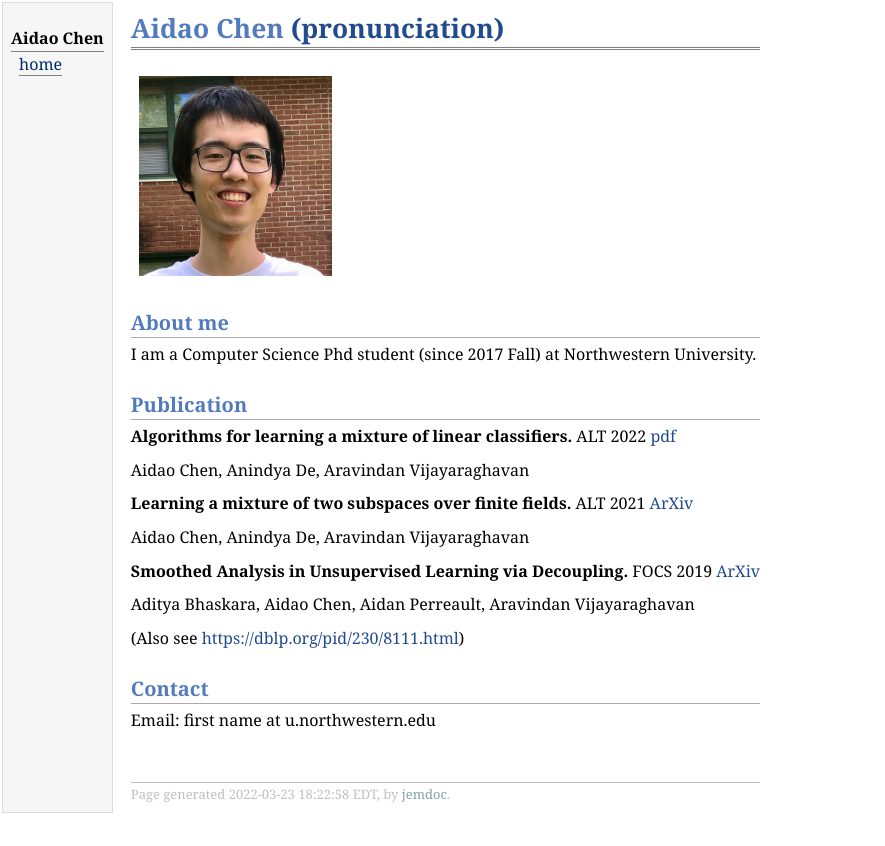
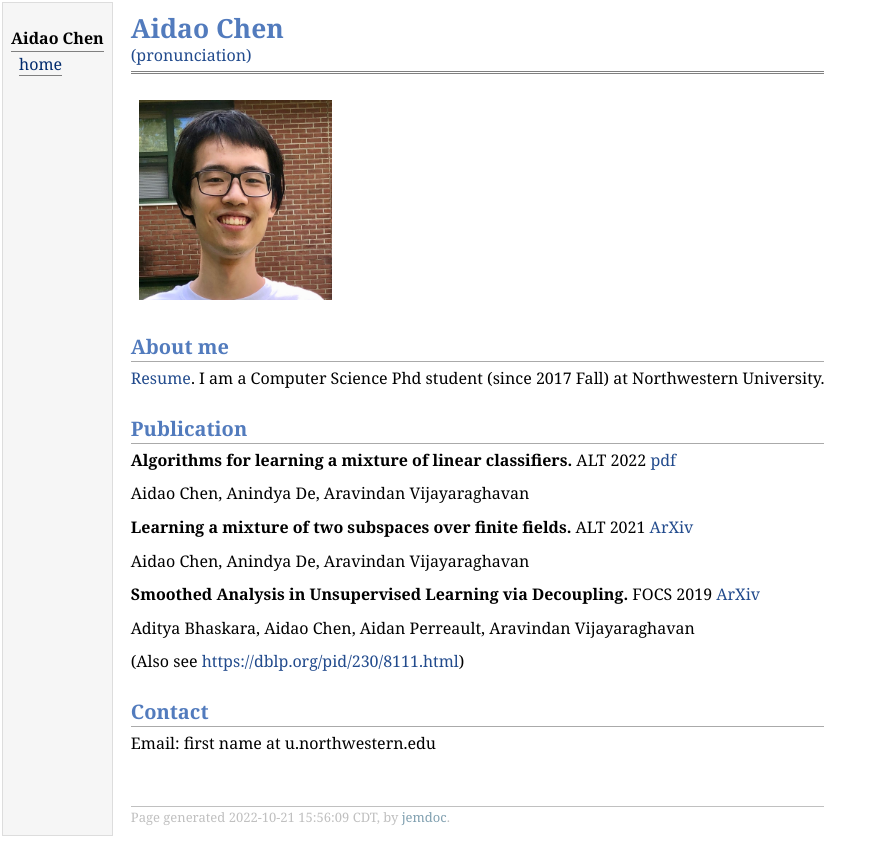
Before and after one commit to cad2015/cad2015.github.io, a plain HTML site: page index.html in a window 1280 px wide. Shown: the whole page, without its empty margins (0-885 px from the left). Before the commit the page ends 823 px from the top, so only its background shows below. Drawn offline with Linux system fonts and the light colour scheme.

Commit message:
add resume

```diff
--- a/index.html
+++ b/index.html
@@ -5,7 +5,7 @@
 <meta name="generator" content="jemdoc, see http://jemdoc.jaboc.net/" />
 <meta http-equiv="Content-Type" content="text/html;charset=utf-8" />
 <link rel="stylesheet" href="jemdoc.css" type="text/css" />
-<title>Aidao Chen <a href="https://name-coach.com/aidao">(pronunciation)</a></title>
+<title>Aidao Chen</title>
 </head>
 <body>
 <table summary="Table for page layout." id="tlayout">
@@ -16,13 +16,14 @@
 </td>
 <td id="layout-content">
 <div id="toptitle">
-<h1>Aidao Chen <a href="https://name-coach.com/aidao">(pronunciation)</a></h1>
+<h1>Aidao Chen</h1>
+<div id="subtitle"><a href="https://name-coach.com/aidao">(pronunciation)</a></div>
 </div>
 <table class="imgtable"><tr><td>
 <a href="index.html"><img src="portrait.jpg" alt="alt text" width="193.5" height="200px" /></a>&nbsp;</td>
 <td align="left"></td></tr></table>
 <h2>About me</h2>
-<p>I am a Computer Science Phd student (since 2017 Fall) at Northwestern University.</p>
+<p><a href="AidaoChen_resume.pdf">Resume</a>. I am a Computer Science Phd student (since 2017 Fall) at Northwestern University.</p>
 <h2>Publication</h2>
 <p><b>Algorithms for learning a mixture of linear classifiers.</b> ALT 2022 <a href="Algorithms_for_learning_a_mixture_of_linear_classifiers.pdf">pdf</a></p>
 <p>Aidao Chen, Anindya De, Aravindan Vijayaraghavan</p>
@@ -35,7 +36,7 @@
 <p>Email: first name at u.northwestern.edu</p>
 <div id="footer">
 <div id="footer-text">
-Page generated 2022-03-23 18:22:58 EDT, by <a href="http://jemdoc.jaboc.net/">jemdoc</a>.
+Page generated 2022-10-21 15:56:09 CDT, by <a href="http://jemdoc.jaboc.net/">jemdoc</a>.
 </div>
 </div>
 </td>
```
Also changed, not shown: 2 other files.
